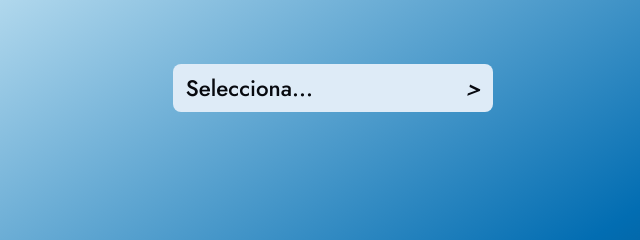
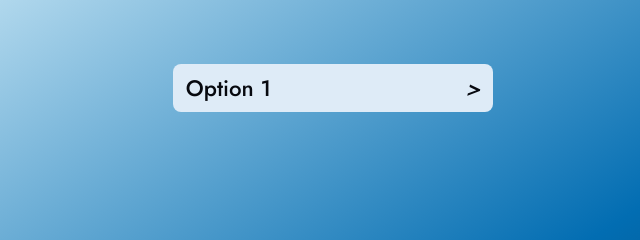
Before and after one commit to FlakoBB/stuff, a plain HTML site: page SelectBox/index.html in a window 1280 px wide. Shown: the top 240 px of the page, 307-947 px from the left. Drawn offline with Linux system fonts and the light colour scheme.

Commit message:
feat: SelectBox funcionalidad

```diff
--- a/SelectBox/index.html
+++ b/SelectBox/index.html
@@ -5,10 +5,11 @@
   <meta name="viewport" content="width=device-width, initial-scale=1.0">
   <title>Custom SelectBox</title>
   <link rel="stylesheet" href="styles.css">
+  <script src="main.js" defer></script>
 </head>
 <body>
   <div class="selectBox">
-    <span class="selectedOption">Selecciona...</span>
+    <input type="text" value="Option..." class="selectedOption" readonly>
     <i>></i>
     <ul class="optionsList">
       <li class="optionsList__item">Option 1</li>
--- /dev/null
+++ b/SelectBox/main.js
@@ -0,0 +1,8 @@
+const selectedOption = document.querySelector('.selectedOption')
+const options = document.querySelectorAll('.optionsList__item')
+
+selectedOption.value = options[0].innerHTML
+
+options.forEach(option => {
+  option.addEventListener('click', () => selectedOption.value = option.innerHTML)
+})
--- a/SelectBox/styles.css
+++ b/SelectBox/styles.css
@@ -51,6 +51,10 @@ body {
 .selectedOption {
   font-size: 1.4rem;
   font-weight: 500;
+  background: none;
+  border: none;
+  outline: none;
+  cursor: pointer;
 }
 
 .optionsList {
```
